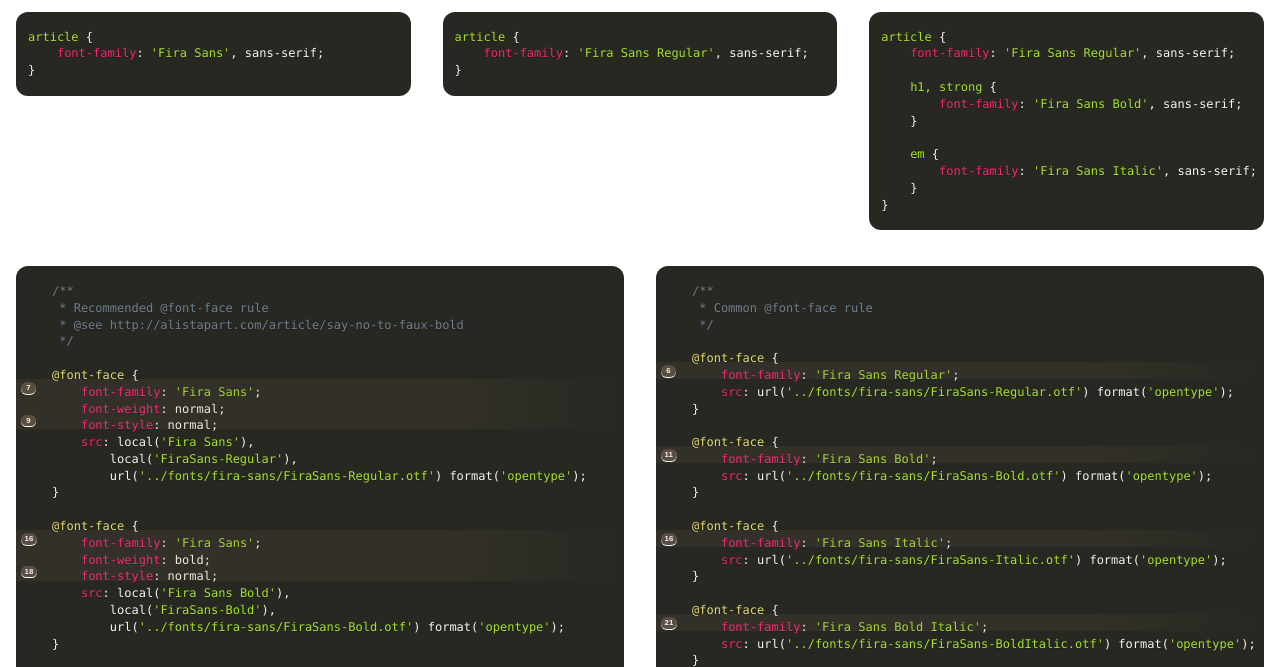
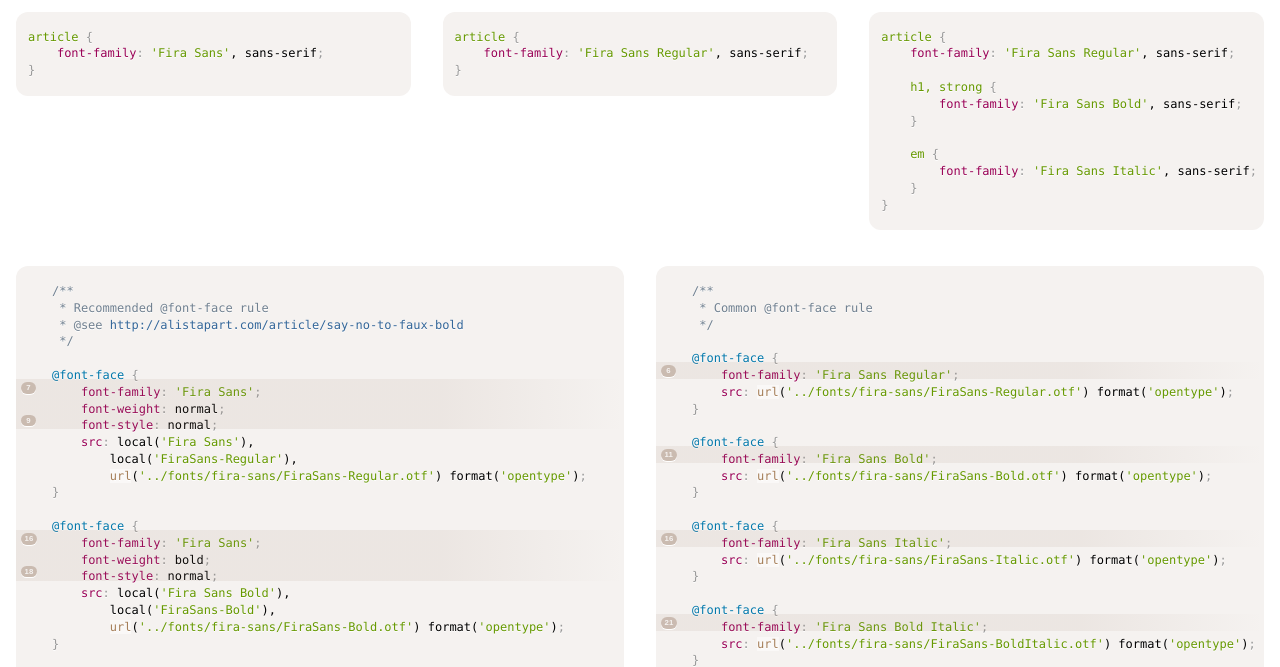
Before and after one commit to mstoltenburg/prototypes, a plain HTML site: page best-practice/font-face.html in a window 1280 px wide. Shown: the part 694-1361 px from the top of the page. Drawn offline with Linux system fonts and the light colour scheme.

Commit message:
Change theme again

```diff
--- a/best-practice/font-face.html
+++ b/best-practice/font-face.html
@@ -3,7 +3,7 @@
 <head>
 	<meta charset="UTF-8">
 	<title>Font face</title>
-	<link href="css/prism-okaidia.css" rel="stylesheet" type="text/css">
+	<link href="css/prism.css" rel="stylesheet" type="text/css">
 	<link href="css/styles.css" rel="stylesheet" type="text/css">
 </head>
 
```
